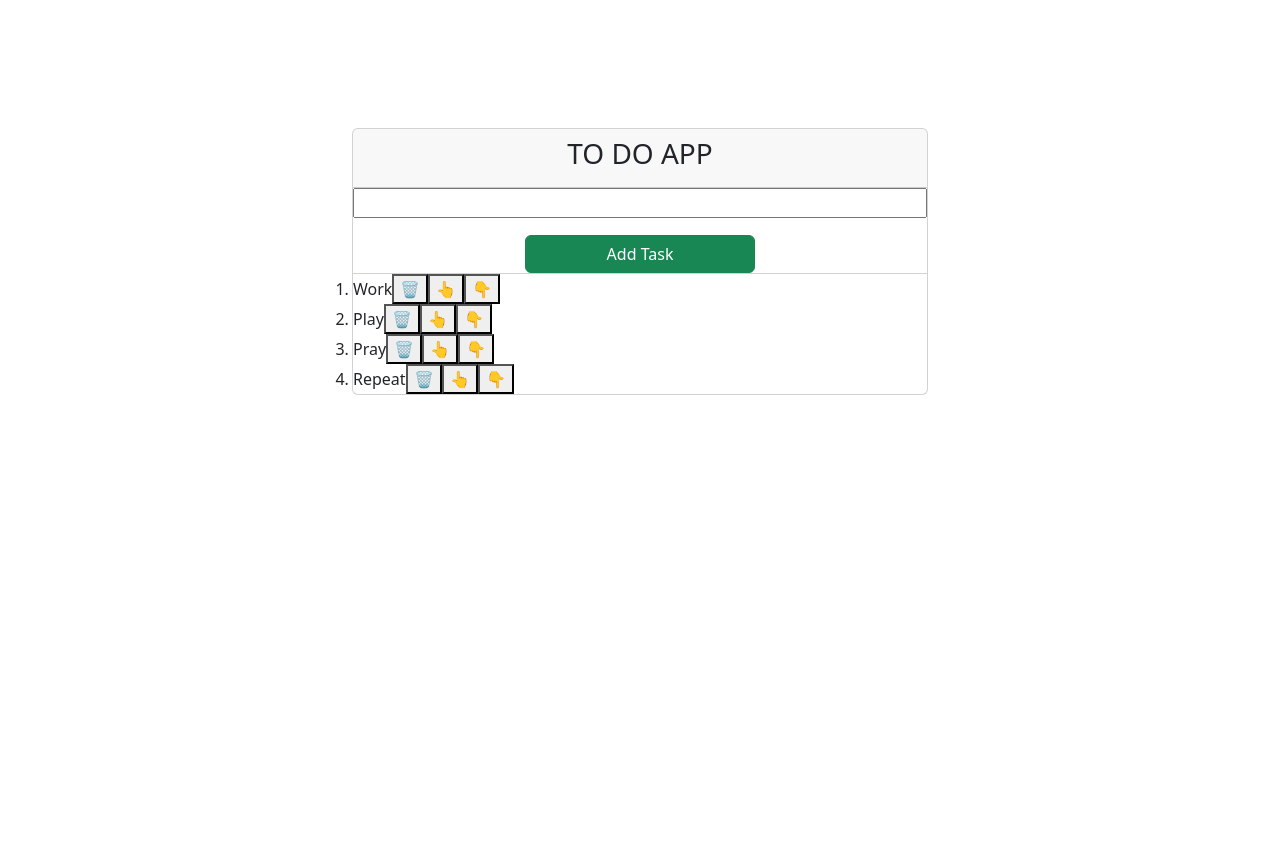
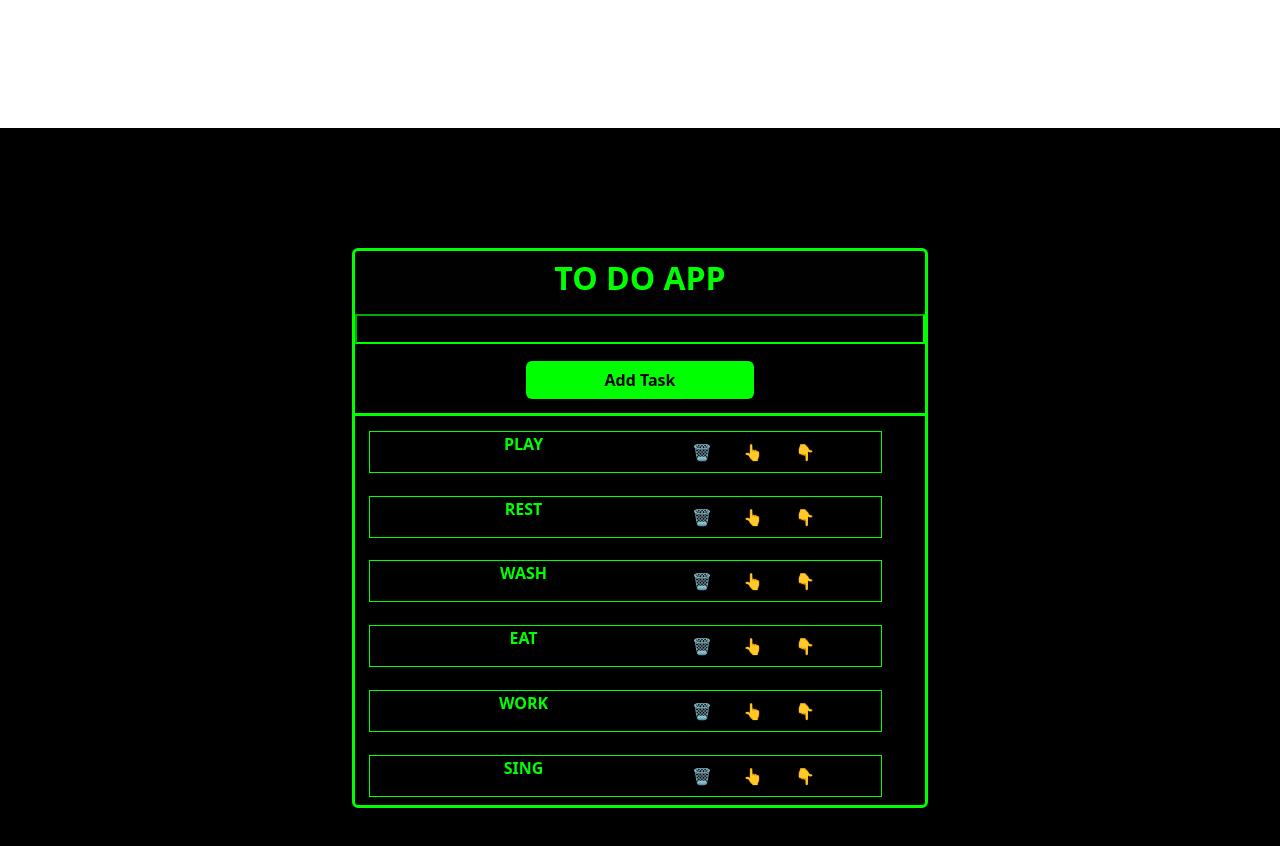
Before and after one commit to VictorGithub666/To_do_list, a React (Create React App) app: page / in a window 1280 px wide. Shown: the top 846 px of the page. Before the commit the page ends 800 px from the top, so only its background shows below. Built offline with nearby package versions, Linux system fonts and the light colour scheme; data requests are answered from the project's data file.

Commit message:
CSS DONE 100%

```diff
--- a/data/db.json
+++ b/data/db.json
@@ -1,20 +1,28 @@
 {
   "list": [
     {
-      "id": 1,
-      "list": "Work"
+      "id": "fa5d",
+      "list": "PLAY"
     },
     {
-      "id": 2,
-      "list": "Play"
+      "id": "c505",
+      "list": "REST"
     },
     {
-      "id": 3,
-      "list": "Pray"
+      "id": "bc97",
+      "list": "WASH"
     },
     {
-      "id": 4,
-      "list": "Repeat"
+      "id": "66e8",
+      "list": "EAT"
+    },
+    {
+      "id": "9b10",
+      "list": "WORK"
+    },
+    {
+      "id": "f3ea",
+      "list": "SING"
     }
   ]
 }
--- a/src/components/Todo.js
+++ b/src/components/Todo.js
@@ -21,10 +21,10 @@ function ToDo() {
 
 
         // Determine the new task ID based on the current highest ID
-    var newId = tasks.length > 0 ? Math.max(...tasks.map(function(task) { return task.id; })) + 1 : 1;
+        e.preventDefault();
 
-    // Task data to be sent with the new ID
-    const data = { id: newId, list: task };
+        // Task data to be sent
+        const data = { list: task };
 
 
 
@@ -61,9 +61,11 @@ function ToDo() {
         fetchTasks();
       }, []);
 
+
+
       function deleteTask(id) {
         // Send a DELETE request to the server to delete a task by id using axios
-        axios.delete('http://localhost:4000/list/' + id )
+        axios.delete('http://localhost:4000/list/' + id)
           .then(function(response) {
             console.log('Task deleted:', response.data);
 
@@ -75,6 +77,11 @@ function ToDo() {
           });
       }
 
+
+
+
+
+
       function moveTaskDown(index) {
         // Check if the task is not the first item
         if (index < tasks.length -1) {
@@ -84,17 +91,7 @@ function ToDo() {
 
           setTasks(updatedTasks);
 
-          // Send a PUT request to the server to update the tasks order
-          axios.put('http://localhost:4000/list', updatedTasks)
-            .then(function(response) {
-              console.log('Tasks reordered:', response.data);
 
-              // Fetch the updated list of tasks
-              fetchTasks();
-            })
-            .catch(function(error) {
-              console.error('Error reordering tasks:', error);
-            });
         }
       }
 
@@ -109,17 +106,6 @@ function ToDo() {
 
           setTasks(updatedTasks);
 
-          // Send a PUT request to the server to update the tasks order
-          axios.put('http://localhost:4000/list', updatedTasks)
-            .then(function(response) {
-              console.log('Tasks reordered:', response.data);
-
-              // Fetch the updated list of tasks
-              fetchTasks();
-            })
-            .catch(function(error) {
-              console.error('Error reordering tasks:', error);
-            });
         }
       }
 
@@ -134,7 +120,18 @@ function ToDo() {
     const style = {
         width: "36rem",
         alignSelf: "center",
+        backgroundColor: "black",
+        border: "solid",
+        borderColor: "#00ff00",
     }
+
+    const btnStyle = {
+        color: "black",
+        backgroundColor: "#00ff00",
+        fontWeight: "800",
+    }
+
+
 
     return (
         <div class="bd">
@@ -143,26 +140,27 @@ function ToDo() {
 
 
                 <div class="card-header">
-                    <h3>TO DO APP</h3>
+                    <h2>TO DO APP</h2>
                 </div>
 
 
                 <input id='taskInput' onChange={handleInput} />
 
 
-                <button type="button" class="btn btn-success" onClick={addTask}>Add Task</button>
+                <button style={btnStyle} type="button" class="btn" onClick={addTask}>Add Task</button>
 
-                <ol class="list-group list-group-flush">
+                <ol id="bd-ol" class="list-group list-group-flush">
                 {tasks.map(function (task, index) {
                   return <li key={index}>
 
-                    {task.list}
+                    <p>{task.list}</p>
 
-                    <button onClick={function() { deleteTask(task.id); }}>&#128465;</button>
 
-                    <button onClick={function() { moveTaskUp(index); }}>&#128070;</button>
+                    <button id="tsk-btn" onClick={function() { deleteTask(task.id); }}>&#128465;</button>
 
-                    <button onClick={function() { moveTaskDown(index); }}>&#128071;</button>
+                    <button id="tsk-btn" onClick={function() { moveTaskUp(index); }}>&#128070;</button>
+
+                    <button id="tsk-btn" onClick={function() { moveTaskDown(index); }}>&#128071;</button>
                     </li>;
                 })}
                 </ol>
--- a/src/index.css
+++ b/src/index.css
@@ -1,20 +1,68 @@
+
+
 .bd{
   display: flex;
   flex-direction: row;
   width: 100%;
+  height: 100vh;
   justify-content: center;
   margin-top: 10%;
+  background-color: black;
 }
 
-.card-header h3{
+
+
+.card-header h2{
+  color: #00ff00;
   text-align: center;
+  font-weight: 900;
 }
 
 .btn{
   width: 40%;
   align-self: center;
   margin-top: 3%;
+  background-color: #00ff00;
 }
 .card input{
   text-align: center;
+  background-color: black;
+  color: #00ff00;
+  border-color: #00ff00;
+  font-weight: 700;
 }
+
+
+#bd-ol li{
+  display: flex;
+  flex-direction: row;
+  margin: auto;
+  margin-top: 2.5%;
+  margin-bottom: 1.5%;
+  margin-left: 2.5%;
+  width: 90%;
+  border: solid;
+  border-width: 1px;
+  border-color: #00ff00;
+  font-weight: 900;
+  background-color: black;
+}
+
+#bd-ol li p{
+  width: 60%;
+  color: #00ff00;
+  text-align: center;
+
+}
+
+
+
+#bd-ol{
+  margin-top: 2.5%;;
+}
+
+#tsk-btn{
+  background-color: transparent;
+  border: none;
+  width: 10%;
+}
```
